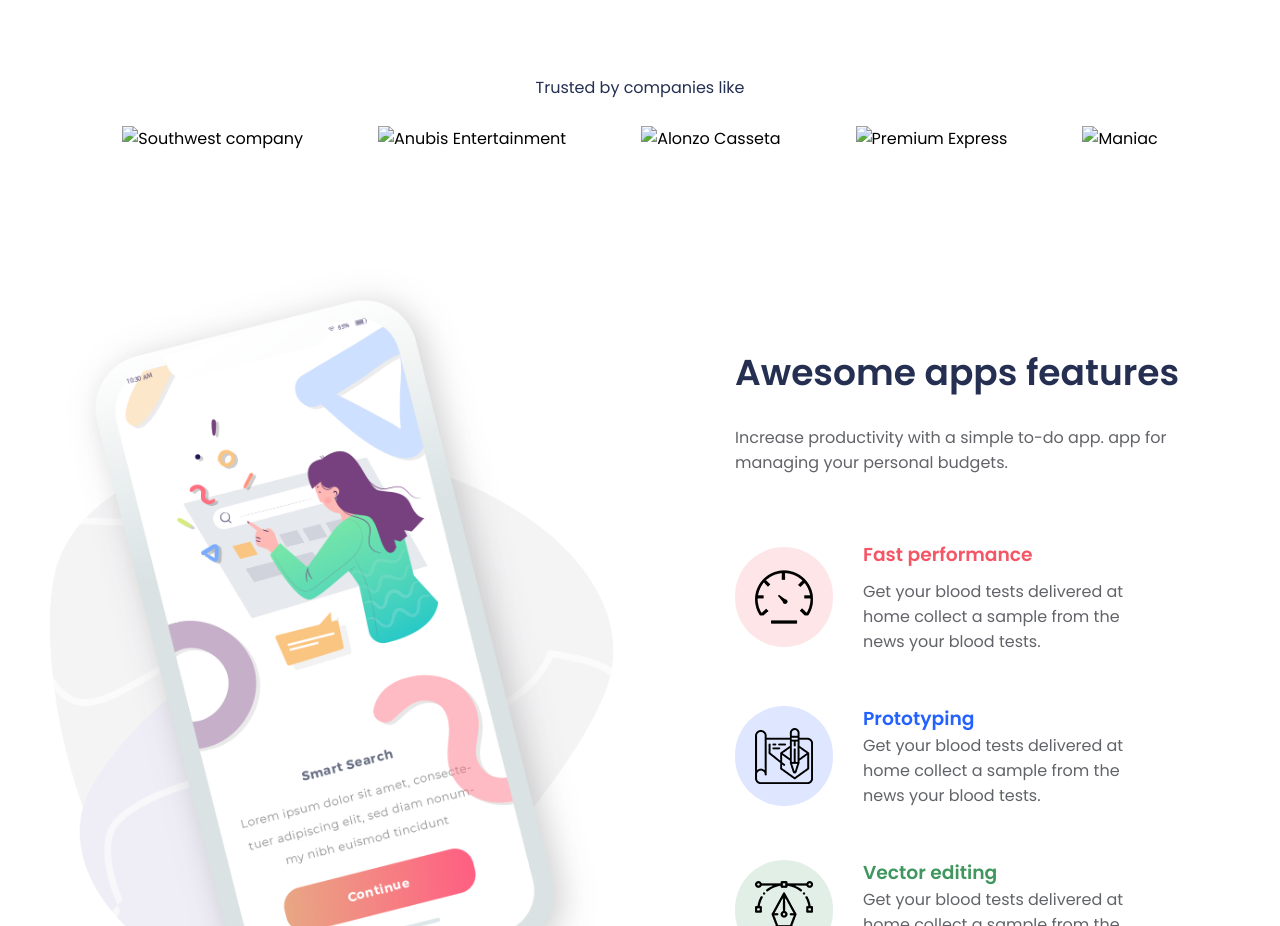
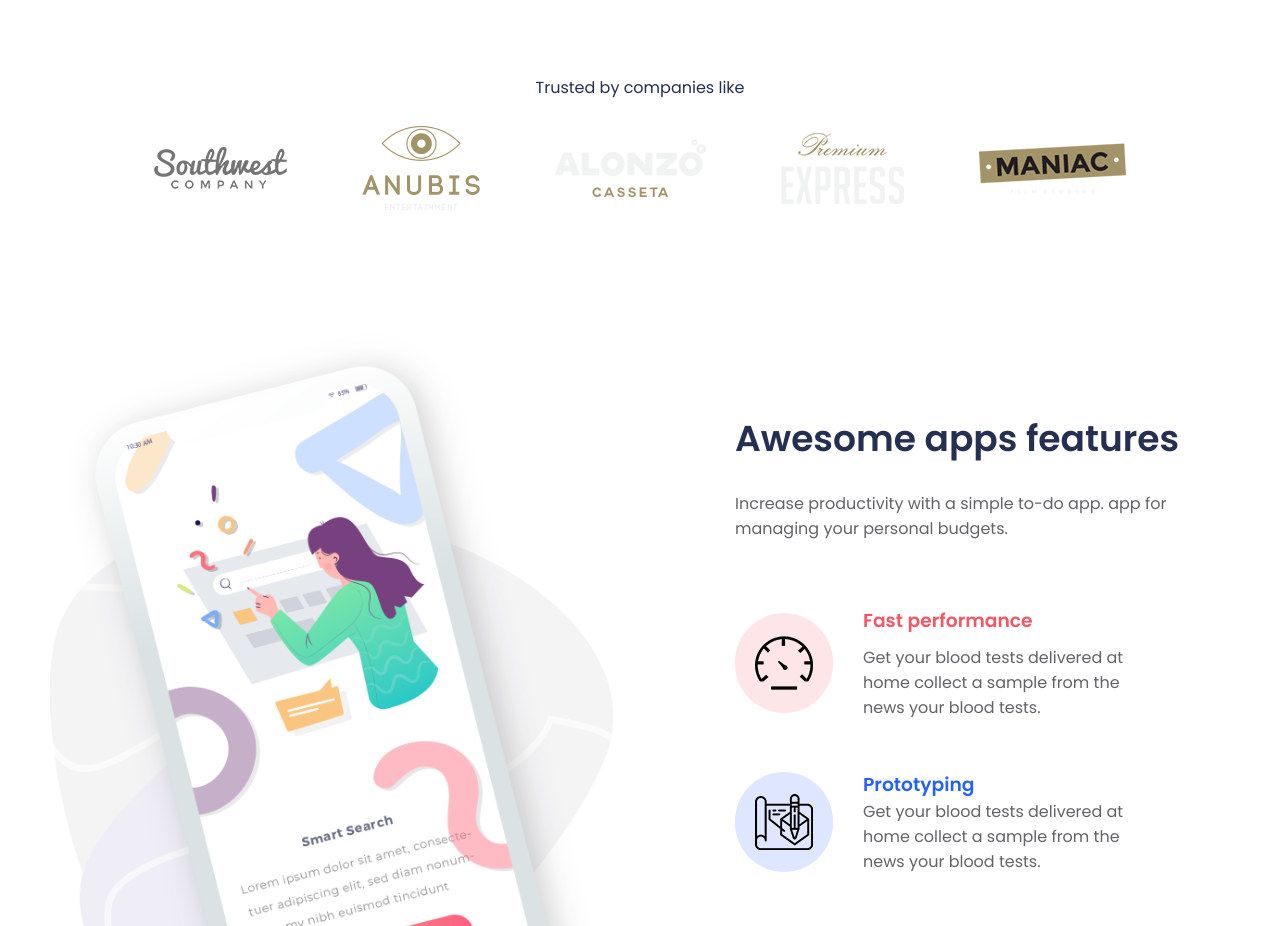
Before and after one commit to imarkoffedu/webprogramming-lab1, a plain HTML site: page index.html in a window 1280 px wide. Shown: the part 840-1766 px from the top of the page. Drawn offline with Linux system fonts and the light colour scheme; the site is published under a folder, as on GitHub Pages, so addresses that start at the root find nothing.

Commit message:
Fixed missing images in Trusted section on GitHub Pages

```diff
--- a/index.html
+++ b/index.html
@@ -44,11 +44,11 @@
         <section class="trusted">
             <h2 class="trusted__header">Trusted by companies like</h2>
             <ul class="trusted__companies">
-                <li><img src="/assets/img/main/trusted/southwest.png" alt="Southwest company"></li>
-                <li><img src="/assets/img/main/trusted/anubis.png" alt="Anubis Entertainment"></li>
-                <li><img src="/assets/img/main/trusted/alonzo.png" alt="Alonzo Casseta"></li>
-                <li><img src="/assets/img/main/trusted/express.png" alt="Premium Express"></li>
-                <li><img src="/assets/img/main/trusted/maniac.png" alt="Maniac"></li>
+                <li><img src="assets/img/main/trusted/southwest.png" alt="Southwest company"></li>
+                <li><img src="assets/img/main/trusted/anubis.png" alt="Anubis Entertainment"></li>
+                <li><img src="assets/img/main/trusted/alonzo.png" alt="Alonzo Casseta"></li>
+                <li><img src="assets/img/main/trusted/express.png" alt="Premium Express"></li>
+                <li><img src="assets/img/main/trusted/maniac.png" alt="Maniac"></li>
             </ul>
         </section>
 
```
Also changed, not shown: 1 other file.
